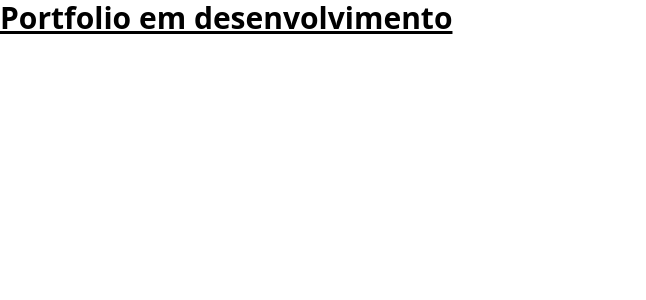
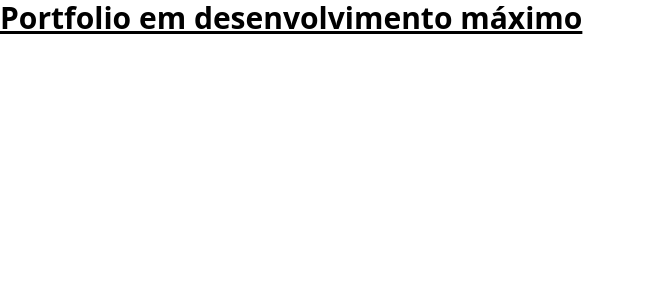
Before and after one commit to KJSS3012/portfolio, a React (Create React App) app: page / in a window 1280 px wide. Shown: the top 300 px of the page, without its empty margins (0-646 px from the left). Built offline with nearby package versions, Linux system fonts and the light colour scheme.

Commit message:
test 2.0

```diff
--- a/src/App.js
+++ b/src/App.js
@@ -2,7 +2,7 @@
 import "./App.css";
 
 function App() {
-  return <h1 className="text-3xl font-bold underline">Portfolio em desenvolvimento</h1>;
+  return <h1 className="text-3xl font-bold underline">Portfolio em desenvolvimento máximo</h1>;
 }
 
 export default App;
```
